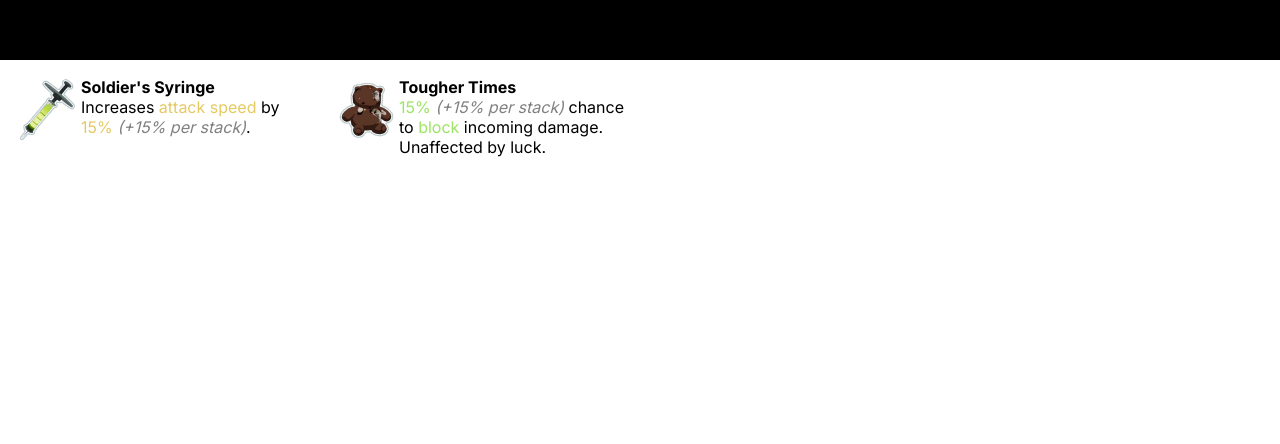
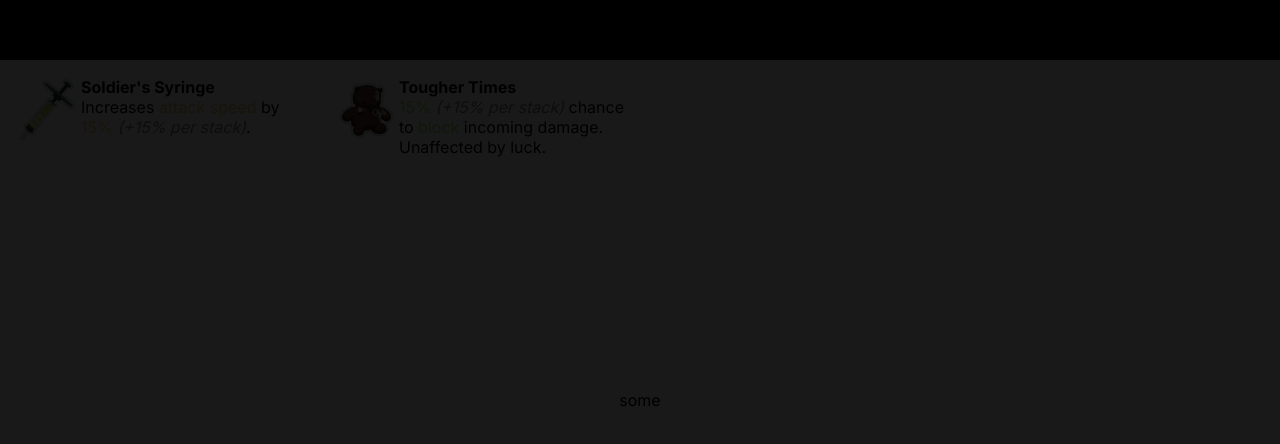
Before and after one commit to sob3r69/ROR2Wiki, a Next.js app: page /items in a window 1280 px wide. Shown: the top 444 px of the page. Built offline with nearby package versions, Linux system fonts and the light colour scheme.

Commit message:
Experimenting with modal window

```diff
--- a/app/items/page.tsx
+++ b/app/items/page.tsx
@@ -1,12 +1,14 @@
-import React from 'react';
+'use client';
+import React, { useState } from 'react';
 import styles from './page.module.css';
 import { Bear, Syringe } from '@/data/Items';
 import Link from 'next/link';
+import Modal from '@/components/Modal/Modal';
 
 const ItemsPage = () => {
   return (
     <div className={styles.items}>
-      <Link href={'items/syringe'}>
+      <Link href={'items/?item=syringe'}>
         <Syringe />
       </Link>
       <Link href={'items/bear'}>
--- a/app/layout.tsx
+++ b/app/layout.tsx
@@ -1,7 +1,10 @@
-import Header from '@/components/Header';
+'use client';
+import Header from '@/components/Header/Header';
 import './globals.css';
 import type { Metadata } from 'next';
 import { Inter } from 'next/font/google';
+import Modal from '@/components/Modal/Modal';
+import { useState } from 'react';
 
 const inter = Inter({ subsets: ['latin'] });
 
@@ -11,9 +14,12 @@ export const metadata: Metadata = {
 };
 
 export default function RootLayout({ children }: { children: React.ReactNode }) {
+  const [modalState, setModalState] = useState(true);
+
   return (
     <html lang="en">
       <body className={inter.className}>
+        <Modal itemTitle="some" changeModalState={setModalState} modalState={modalState} />
         <Header />
         {children}
       </body>
--- a/components/ItemBox.tsx
+++ b/components/ItemBox/ItemBox.tsx
@@ -1,8 +1,7 @@
-import Link from 'next/link';
 import React from 'react';
 import styles from './itembox.module.css';
 import Image from 'next/image';
-import items from '../data/Items.json';
+import items from '../../data/Items.json';
 
 type ItemProps = {
   itemName: string;
--- /dev/null
+++ b/components/Modal/Modal.module.css
@@ -0,0 +1,12 @@
+.modal_container {
+  align-items: center;
+  display: flex;
+  position: absolute;
+  background: rgba(0, 0, 0, 0.9);
+  width: 100vw;
+  height: 100vh;
+  justify-content: center;
+}
+
+.modal_content {
+}
--- /dev/null
+++ b/components/Modal/Modal.tsx
@@ -0,0 +1,23 @@
+import React, { SetStateAction } from 'react';
+import ReactDOM from 'react-dom';
+import style from './Modal.module.css';
+
+type ModalProps = {
+  itemTitle: string;
+  modalState: boolean;
+  changeModalState: React.Dispatch<SetStateAction<boolean>>;
+};
+
+const Modal = ({ itemTitle, modalState, changeModalState }: ModalProps) => {
+  return (
+    <div
+      className={style.modal_container}
+      style={{ visibility: modalState ? 'visible' : 'hidden' }}
+      onClick={() => changeModalState(false)}
+    >
+      <div className={style.modal_content}>{itemTitle}</div>
+    </div>
+  );
+};
+
+export default Modal;
--- a/data/Items.tsx
+++ b/data/Items.tsx
@@ -1,5 +1,5 @@
 import json from '@/data/Items.json';
-import ItemBox from '@/components/ItemBox';
+import ItemBox from '@/components/ItemBox/ItemBox';
 import './items.css';
 
 const data = json.strings;
```
Also changed, not shown: components/Modal.tsx (deleted, +0 -11 lines), components/Header/Header.css (renamed from components/Header.css), components/Header/Header.tsx (renamed from components/Header.tsx), components/ItemBox/itembox.module.css (renamed from components/itembox.module.css).
